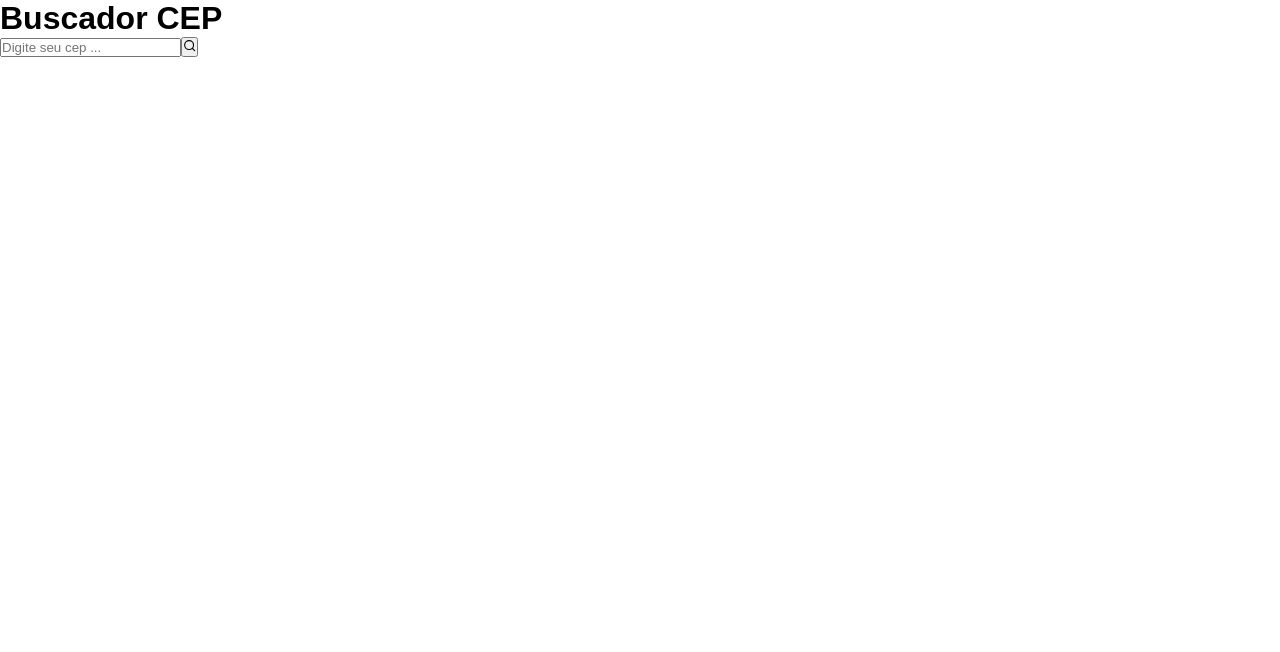
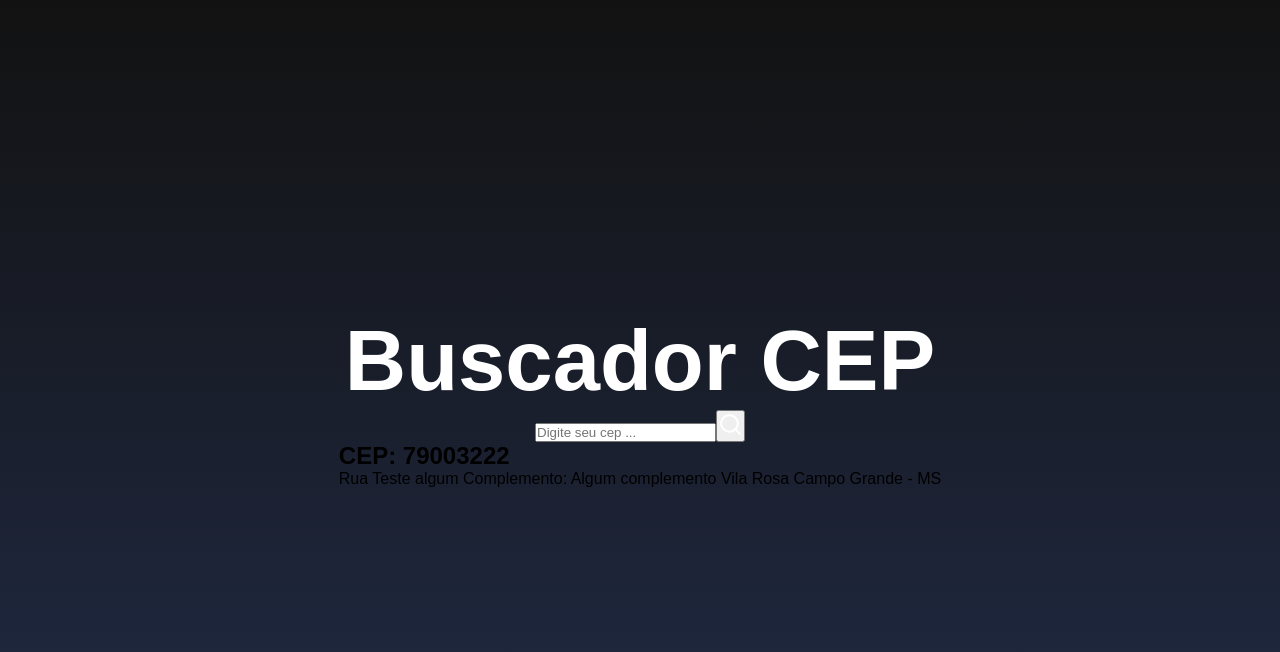
Before and after one commit to uchoamaster/buscaCepReactJs, a React (Create React App) app in the folder buscador/: page / in a window 1280 px wide. Shown: the top 652 px of the page. Built offline with nearby package versions, Linux system fonts and the light colour scheme.

Commit message:
estilizando os elementos

```diff
--- a/buscador/src/App.js
+++ b/buscador/src/App.js
@@ -1,19 +1,28 @@
 import { FiSearch } from 'react-icons/fi';
-
+import './styles.css';
 function App() {
   return (
     <div className="container">
      <h1 className="title">Buscador CEP</h1>
-     <div className="container">
+     <div className="containerInput">
        <input
        type="text"
        placeholder="Digite seu cep ..."
        />
 
-       <button className="buttonSearch">
-          <FiSearch />
-       </button>
+        <button className="buttonSearch">
+            <FiSearch size={25} color="#fff"/>
+        </button>
      </div>
+
+      <main className="main">
+          <h2>CEP: 79003222</h2>
+          <span> Rua Teste algum</span>
+          <span> Complemento: Algum complemento</span>
+          <span> Vila Rosa</span>
+          <span> Campo Grande - MS</span>
+      </main>
+
     </div>
   );
 }
--- /dev/null
+++ b/buscador/src/styles.css
@@ -0,0 +1,24 @@
+.container {
+    height: 100vh;
+    display: flex;
+    justify-content: center;
+    align-items: center;
+    flex-direction: column;
+    background: linear-gradient(#121212, #212b46);
+
+}
+
+.title {
+    font-size: 85px;
+    color: #fff;
+    animation: flipTitle 2s;
+}
+
+@keyframes flipTitle {
+    from{
+        transform: rotateX(90deg);
+    }
+    to{
+        transform: rotateX(0deg);
+    }
+}
```
